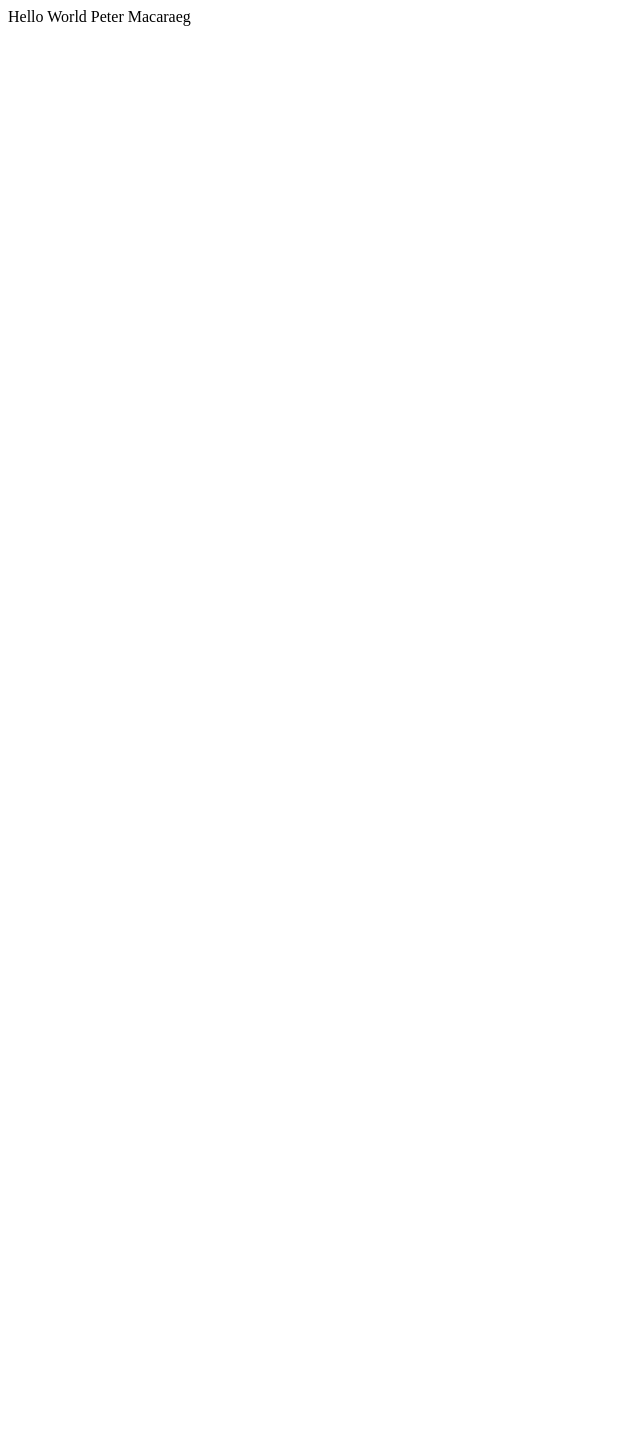
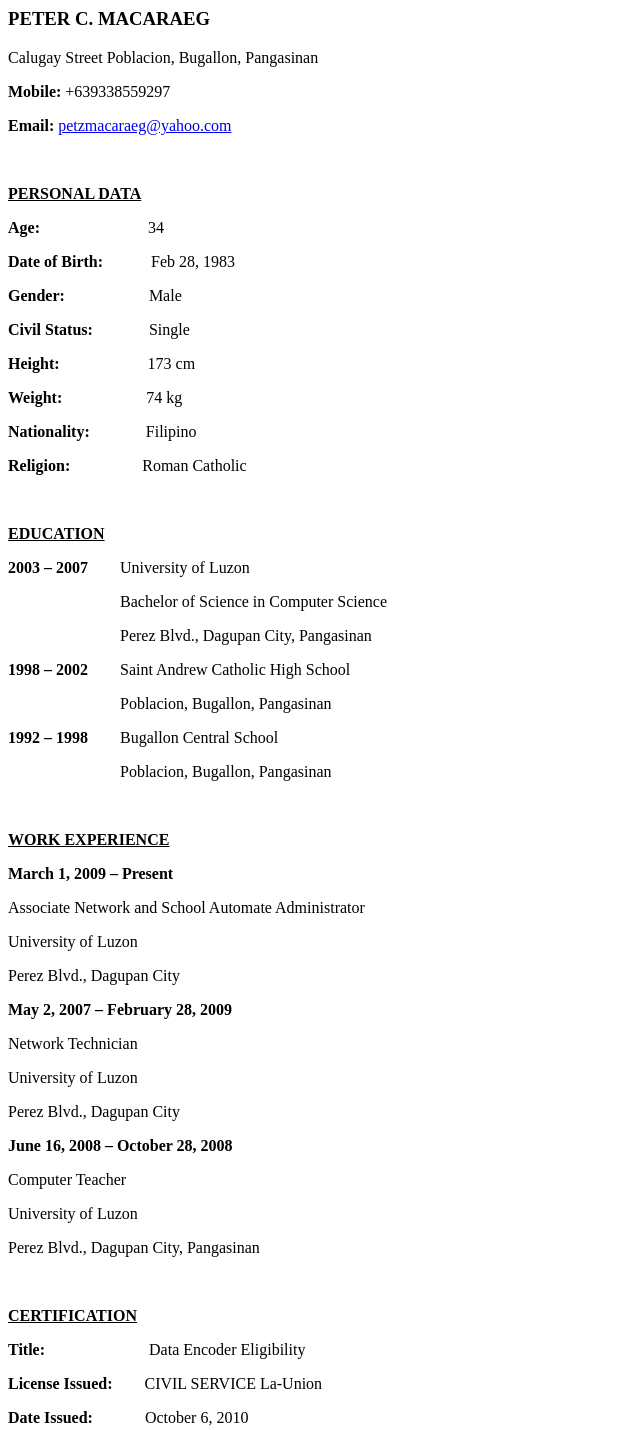
Before and after one commit to petzmacaraeg/petzmacaraeg.github.io, a plain HTML site: page index.html in a window 1280 px wide. Shown: the whole page, without its empty margins (0-640 px from the left). Before the commit the page ends 800 px from the top, so only its background shows below. Drawn offline with Linux system fonts and the light colour scheme.

Commit message:
Update index.html

```diff
--- a/index.html
+++ b/index.html
@@ -1,2 +1,42 @@
-Hello World
-Peter Macaraeg
+<h3>&shy;&shy;&shy;&shy;&shy;&shy;<strong>PETER C. MACARAEG</strong></h3>
+<p>Calugay Street Poblacion, Bugallon, Pangasinan</p>
+<p><strong>Mobile:&nbsp;</strong>+639338559297</p>
+<p><strong>Email:&nbsp;</strong><a href="mailto:petzmacaraeg@yahoo.com">petzmacaraeg@yahoo.com</a></p>
+<p>&nbsp;</p>
+<p><strong><u>PERSONAL DATA</u></strong></p>
+<p><strong>Age:&nbsp; &nbsp; &nbsp; &nbsp; &nbsp; &nbsp; &nbsp; &nbsp; &nbsp; &nbsp; &nbsp; &nbsp; &nbsp; &nbsp;</strong>34</p>
+<p><strong>Date of Birth:&nbsp; &nbsp; &nbsp; &nbsp; &nbsp; &nbsp; </strong>Feb 28, 1983</p>
+<p><strong>Gender:&nbsp; &nbsp; &nbsp; &nbsp; &nbsp; &nbsp; &nbsp; &nbsp; &nbsp; &nbsp; &nbsp;</strong>Male</p>
+<p><strong>Civil Status:</strong>&nbsp; &nbsp; &nbsp; &nbsp; &nbsp; &nbsp; &nbsp; Single</p>
+<p><strong>Height:&nbsp;&nbsp;&nbsp;&nbsp;&nbsp;&nbsp;&nbsp;&nbsp;&nbsp;&nbsp;&nbsp;&nbsp;&nbsp;&nbsp;&nbsp;&nbsp;&nbsp;&nbsp;&nbsp;&nbsp;&nbsp;&nbsp;</strong>173 cm</p>
+<p><strong>Weight:&nbsp;&nbsp;&nbsp;&nbsp;&nbsp;&nbsp;&nbsp;&nbsp;&nbsp;&nbsp; </strong>&nbsp; &nbsp; &nbsp; &nbsp; &nbsp; 74 kg</p>
+<p><strong>Nationality:</strong>&nbsp; &nbsp; &nbsp; &nbsp; &nbsp; &nbsp; &nbsp; Filipino</p>
+<p><strong>Religion:</strong>&nbsp; &nbsp; &nbsp; &nbsp; &nbsp; &nbsp; &nbsp; &nbsp; &nbsp; Roman Catholic</p>
+<p>&nbsp;</p>
+<p><strong><u>EDUCATION</u></strong></p>
+<p><strong>2003 &ndash; 2007&nbsp; &nbsp; &nbsp; &nbsp;&nbsp;</strong>University of Luzon</p>
+<p>&nbsp; &nbsp; &nbsp; &nbsp; &nbsp; &nbsp; &nbsp; &nbsp; &nbsp; &nbsp; &nbsp; &nbsp; &nbsp; &nbsp; Bachelor of Science in Computer Science</p>
+<p>&nbsp; &nbsp; &nbsp; &nbsp; &nbsp; &nbsp; &nbsp; &nbsp; &nbsp; &nbsp; &nbsp; &nbsp; &nbsp; &nbsp; Perez Blvd., Dagupan City, Pangasinan</p>
+<p><strong>1998 &ndash; 2002&nbsp; &nbsp; &nbsp; &nbsp;&nbsp;</strong>Saint Andrew Catholic High School&nbsp;&nbsp;</p>
+<p>&nbsp; &nbsp; &nbsp; &nbsp; &nbsp; &nbsp; &nbsp; &nbsp; &nbsp; &nbsp; &nbsp; &nbsp; &nbsp; &nbsp; Poblacion, Bugallon, Pangasinan</p>
+<p><strong>1992 &ndash; 1998</strong>&nbsp; &nbsp; &nbsp; &nbsp; Bugallon Central School&nbsp;</p>
+<p>&nbsp; &nbsp; &nbsp; &nbsp; &nbsp; &nbsp; &nbsp; &nbsp; &nbsp; &nbsp; &nbsp; &nbsp; &nbsp; &nbsp; Poblacion, Bugallon, Pangasinan</p>
+<p>&nbsp;</p>
+<p><strong><u>WORK EXPERIENCE</u></strong></p>
+<p><strong>March 1, 2009 &ndash; Present</strong>&nbsp;&nbsp;&nbsp;&nbsp;&nbsp;&nbsp; &nbsp;&nbsp;&nbsp;&nbsp;&nbsp;&nbsp;&nbsp;&nbsp;&nbsp;&nbsp;&nbsp;&nbsp;&nbsp;&nbsp;&nbsp;&nbsp;&nbsp;&nbsp;&nbsp;&nbsp;&nbsp;&nbsp;&nbsp;</p>
+<p>Associate Network and School Automate Administrator</p>
+<p>University of Luzon</p>
+<p>Perez Blvd., Dagupan City</p>
+<p><strong>May 2, 2007 &ndash; February 28, 2009</strong></p>
+<p>Network Technician</p>
+<p>University of Luzon</p>
+<p>Perez Blvd., Dagupan City</p>
+<p><strong>June 16, 2008 &ndash; October 28, 2008</strong></p>
+<p>Computer Teacher</p>
+<p>University of Luzon</p>
+<p>Perez Blvd., Dagupan City, Pangasinan</p>
+<p>&nbsp;</p>
+<p><strong><u>CERTIFICATION</u></strong></p>
+<p><strong>Title:&nbsp; &nbsp; &nbsp; &nbsp; &nbsp; &nbsp; &nbsp; &nbsp; &nbsp; &nbsp; &nbsp; &nbsp; &nbsp;&nbsp;</strong>Data Encoder Eligibility</p>
+<p><strong>License Issued:&nbsp; &nbsp; &nbsp; &nbsp; </strong>CIVIL SERVICE La-Union</p>
+<p><strong>Date Issued:&nbsp; &nbsp; &nbsp; &nbsp; &nbsp; &nbsp; &nbsp;</strong>October 6, 2010</p>
```
